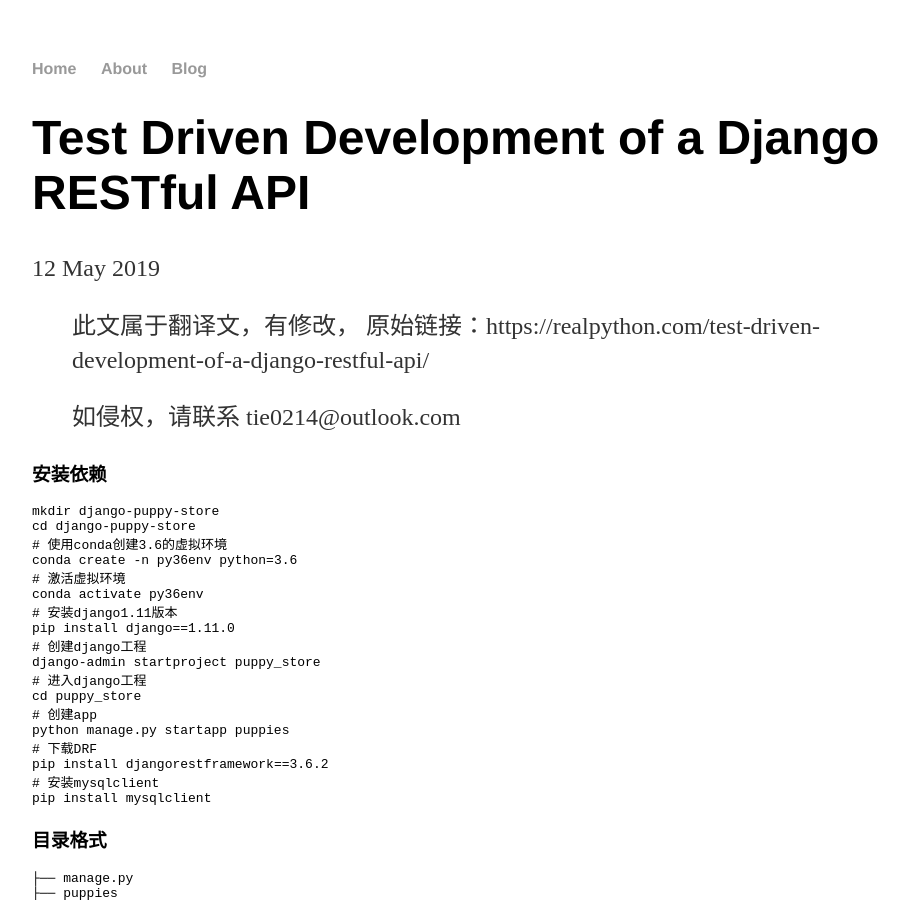
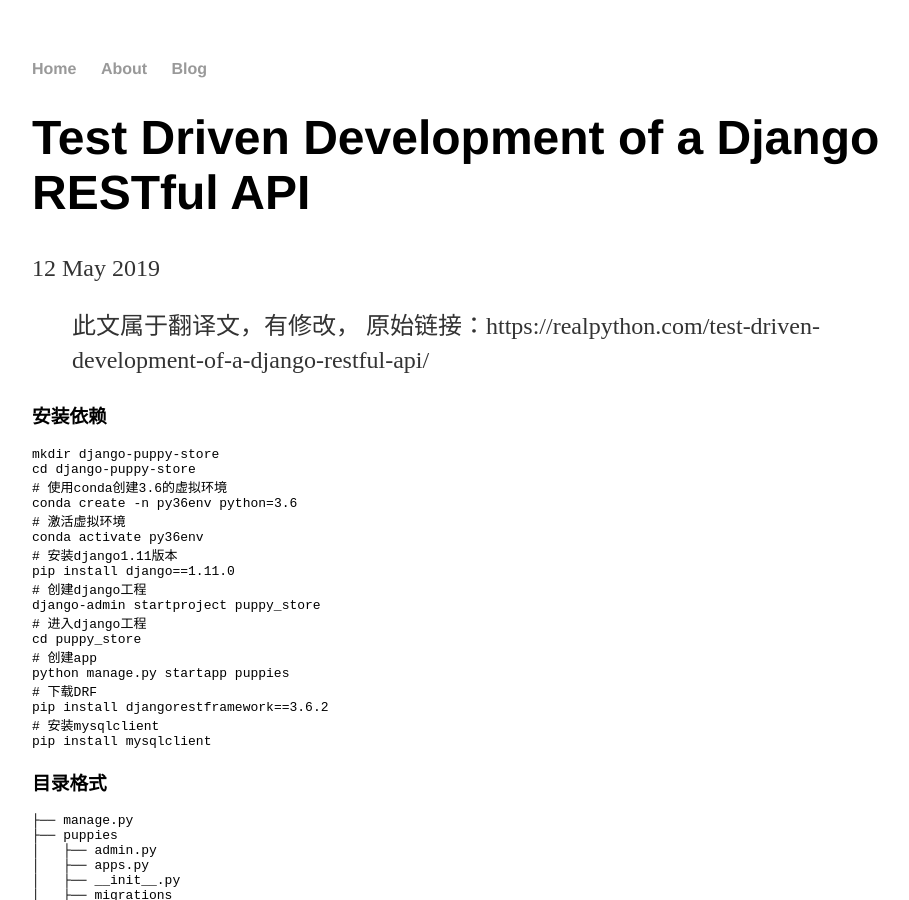
Before and after one commit to tongtie/tongtie.github.io, a Jekyll site: the page built from _posts/2019-05-11-test-driven-development-of-a-django-restful-api.md, in a window 1280 px wide and 900 px high. Shown: the whole window, without its empty margins (160-1069 px from the left). Built offline with Jekyll 4.4.1, drawn with Linux system fonts in a browser that asks for light colours.

Commit message:
修改格式

```diff
--- a/_posts/2019-05-11-test-driven-development-of-a-django-restful-api.md
+++ b/_posts/2019-05-11-test-driven-development-of-a-django-restful-api.md
@@ -1,10 +1,11 @@
 ---
-typora-root-url: ..
 layout: post
 title: Test Driven Development of a Django RESTful API
 date: 2019-05-12
+typora-root-url: ..
+---
 
----
+
 
 
 
@@ -12,7 +13,8 @@
 
 > 此文属于翻译文，有修改， 原始链接：https://realpython.com/test-driven-development-of-a-django-restful-api/
 >
-> 如侵权，请联系 tie0214@outlook.com
+
+
 
 
 
@@ -565,7 +567,7 @@
 
 可以看到如下的页面代表成功了
 
-![1557646017610](image\restful-browsable-api)
+![1557646017610](/image/restful-browsable-api)
 
 
 
```
